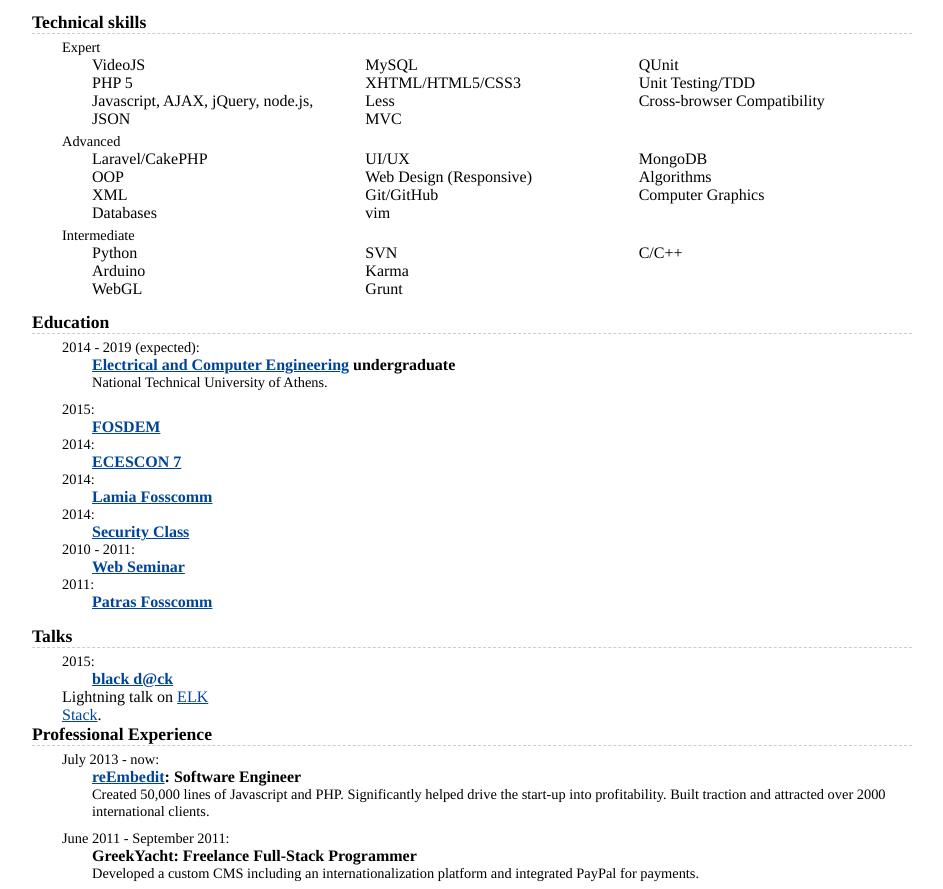
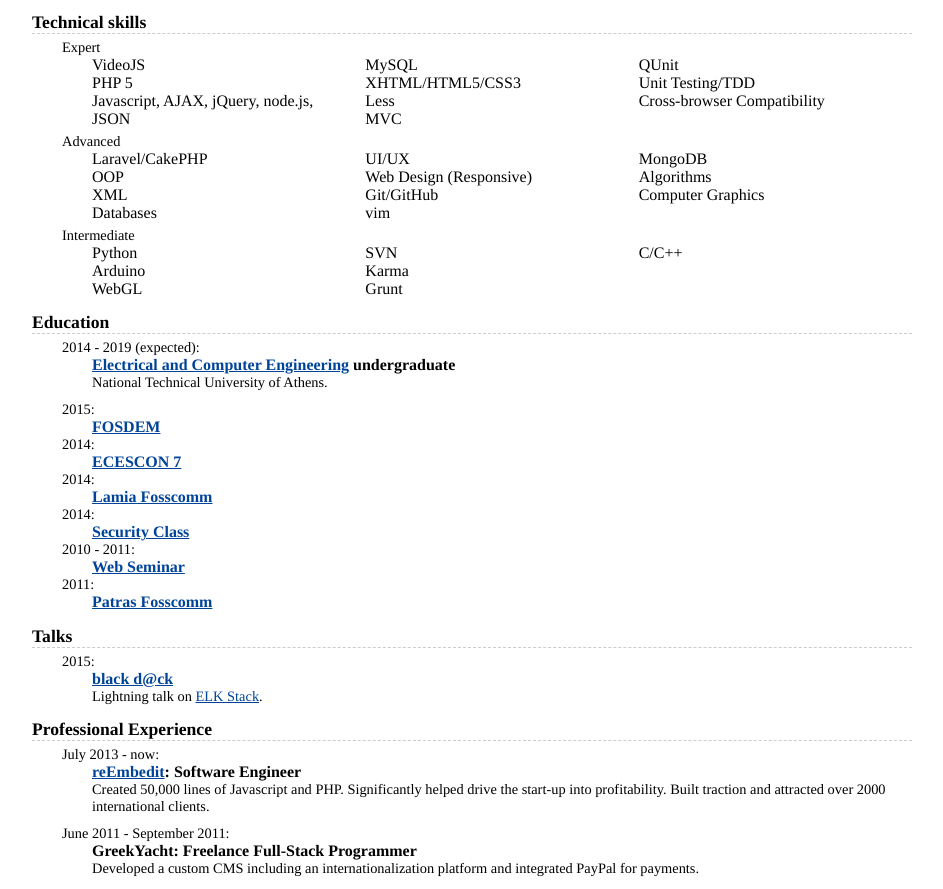
Before and after one commit to themicp/themicp.com, a plain HTML site: page cv/index.html in a window 1280 px wide. Shown: the part 133-1022 px from the top of the page, without its empty margins (168-1111 px from the left). Drawn offline with Linux system fonts and the light colour scheme; a web font is replaced by a local one.

Commit message:
HTML fixes

```diff
--- a/cv/index.html
+++ b/cv/index.html
@@ -104,7 +104,7 @@
                 <li>
                     <div>2015:</div>
                     <h3><a href='http://blackduck.cs.unipi.gr/'>black d@ck</a></h3>
-                    <span>Lightning talk on <a href='https://www.elastic.co/'>ELK Stack</a>.</span>
+                    <p>Lightning talk on <a href='https://www.elastic.co/'>ELK Stack</a>.</p>
                 </li>
             </ul>
 
```
